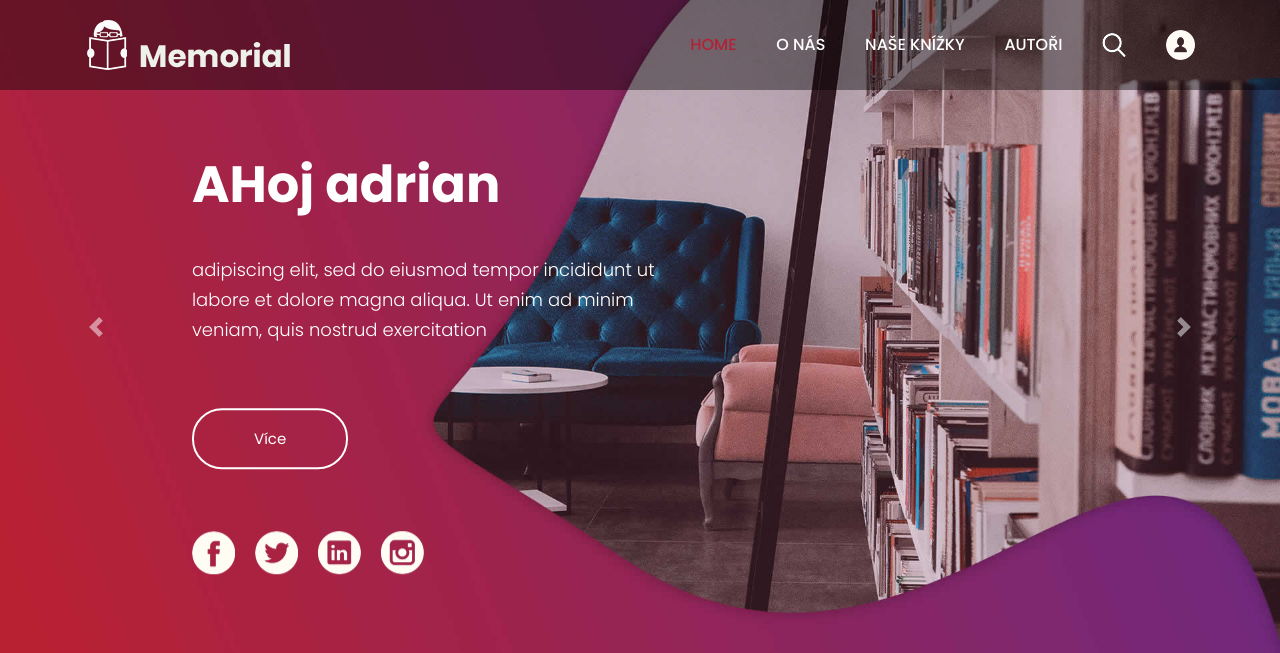
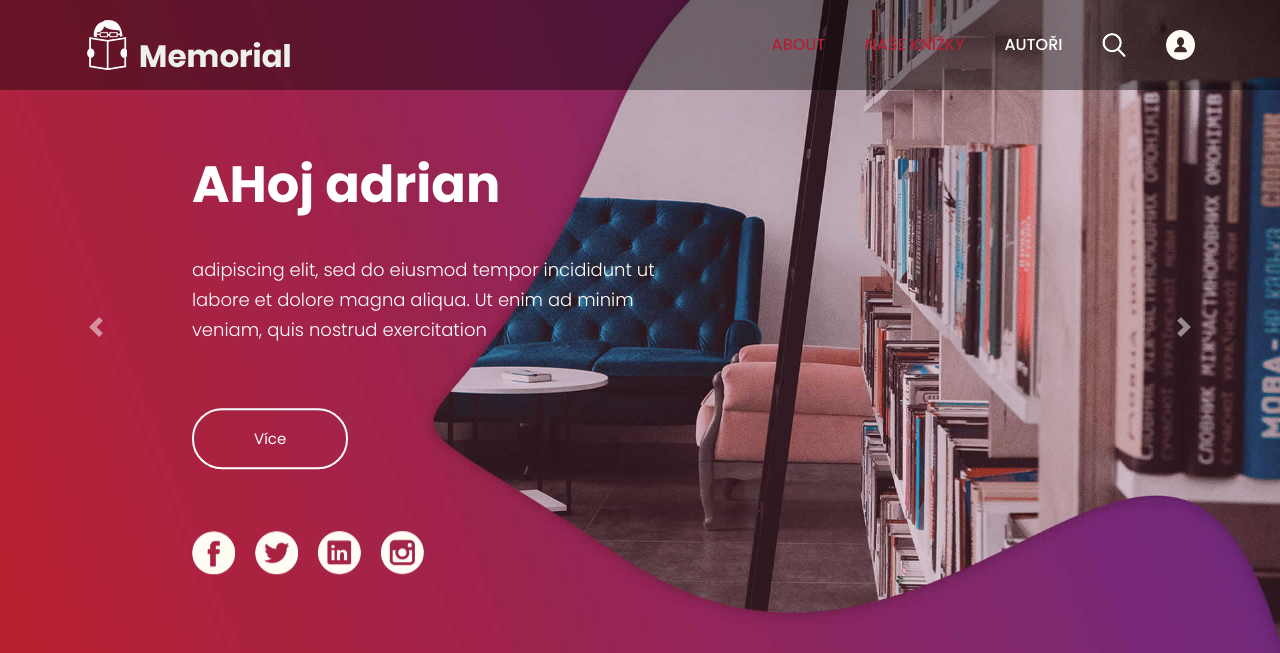
Before and after one commit to babrak112/DigitalLibrary, a Django app: page / in a window 1280 px wide. Shown: the top 653 px of the page. Run offline with Django 5.2, Linux system fonts and the light colour scheme; some libraries are stand-ins or nearby versions.

Commit message:
created about page with basic layout, update to base.html home.html, navbar.html

```diff
--- a/DigitalLibrary/urls.py
+++ b/DigitalLibrary/urls.py
@@ -16,11 +16,11 @@ Including another URLconf
 """
 from django.contrib import admin
 from django.urls import path
-from library.views import home
-
+from library.views import home, about, BookListView, BookDetailView
 
 urlpatterns = [
     path('admin/', admin.site.urls),
     path('', home, name='home'),
-
+    path('about', about, name='about'),
+    path('books/', BookListView.as_view(), name='book-list'),
 ]
--- a/library/templates/base.html
+++ b/library/templates/base.html
@@ -22,9 +22,11 @@
 
 <body class="main-layout home_page">
 
+
 {% include 'navbar.html' %}
 
-{% include 'home_slider.html' %}
+{% block content %}
+{% endblock %}
 
 {% include 'footer.html' %}
 
--- a/library/templates/home.html
+++ b/library/templates/home.html
@@ -1,4 +1,8 @@
 {% extends "base.html" %}
 {% block title %}
-    Digital Library
+    Digital library
 {% endblock %}
+
+{% block content %}
+{% include 'home_slider.html' %}
+{% endblock %}
--- a/library/templates/navbar.html
+++ b/library/templates/navbar.html
@@ -4,7 +4,7 @@
                   <div class="col-xl-3 col-lg-3 col-md-3 col-sm-3 col logo_section">
                      <div class="full">
                         <div class="center-desk">
-                           <div class="logo"> <a href="home.html"><img src="/static/library/images/logo.png" alt="#"></a> </div>
+                           <div class="logo"> <a href="{% url 'home' %}"><img src="/static/library/images/logo.png" alt="#"></a> </div>
                         </div>
                      </div>
                   </div>
@@ -13,9 +13,9 @@
                         <div class="limit-box">
                            <nav class="main-menu">
                               <ul class="menu-area-main">
-                                 <li class="active"> <a href="home.html">Home</a> </li>
-                                 <li> <a href="#">O nás</a> </li>
-                                 <li><a href="books.html">Naše knížky</a></li>
+                                 {% comment %}<li class="active"> <a href="{% url 'home' %}">Home</a> </li>{% endcomment %}
+                                 <li class="active"> <a href="{% url 'about' %}">About</a> </li>
+                                 <li class="active"> <a href="books.html">Naše knížky</a></li>
                                  <li><a href="authors.html">Autoři</a></li>
                                  {% comment %}<li><a href="#">Kontakty</a></li> {% endcomment %}
                                  <li class="mean-last"> <a href="#"><img src="/static/library/images/search_icon.png" alt="#" /></a> </li>
--- a/library/views.py
+++ b/library/views.py
@@ -6,6 +6,9 @@ from library.models import Book, Author
 
 def home(request):
     return render(request, 'home.html')
+
+def about(request):
+    return render(request, 'about.html')
 
 
 class BookDetailView(DetailView):
```
Also changed, not shown: library/templates/about.html (added, +9 -0 lines).
